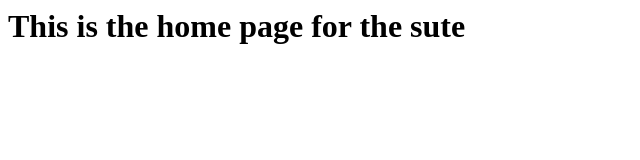
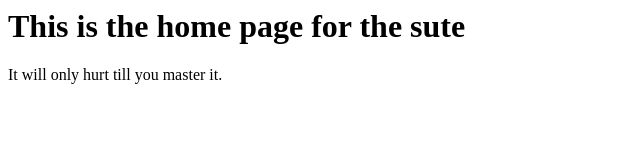
Before and after one commit to altvic/canbuild, a plain HTML site: page index.html in a window 1280 px wide. Shown: the whole page, without its empty margins (0-640 px from the left). Drawn offline with Linux system fonts and the light colour scheme.

Commit message:
Update index.html

```diff
--- a/index.html
+++ b/index.html
@@ -1 +1,4 @@
 <h1>This is the home page for the sute</h1>
+<p>
+  It will only hurt till you master it.
+</p>
```
